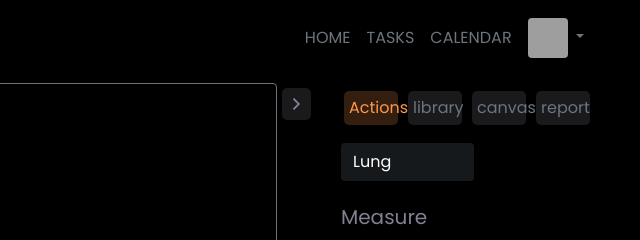
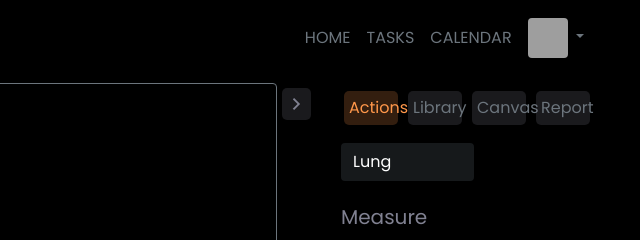
Before and after one commit to venkatesh-soulpage/ohif-ui, a plain HTML site: page index.html in a window 1280 px wide. Shown: the top 240 px of the page, 640-1280 px from the left. Drawn offline with nearby package versions, Linux system fonts and the light colour scheme; grey boxes are pictures that could not be loaded.

Commit message:
Updated code for reports tab

```diff
--- a/index.html
+++ b/index.html
@@ -7,9 +7,6 @@
       crossorigin="anonymous"
     />
     <link rel="stylesheet" href="style.css" />
-
-    <!-- <link rel="preconnect" href="https://fonts.googleapis.com" />
-    <link rel="preconnect" href="https://fonts.gstatic.com" crossorigin /> -->
     <link
       href="https://fonts.googleapis.com/css2?family=Poppins&display=swap"
       rel="stylesheet"
@@ -424,7 +421,7 @@
               role="tab"
               class="panel-buttons"
             >
-              <span>library</span>
+              <span>Library</span>
             </button>
             <button
               data-toggle="tab"
@@ -432,7 +429,7 @@
               role="tab"
               class="panel-buttons"
             >
-              <span>canvas</span>
+              <span>Canvas</span>
             </button>
             <button
               data-toggle="tab"
@@ -440,7 +437,7 @@
               role="tab"
               class="panel-buttons"
             >
-              <span>report</span>
+              <span>Report</span>
             </button>
           </div>
         </nav>
```
